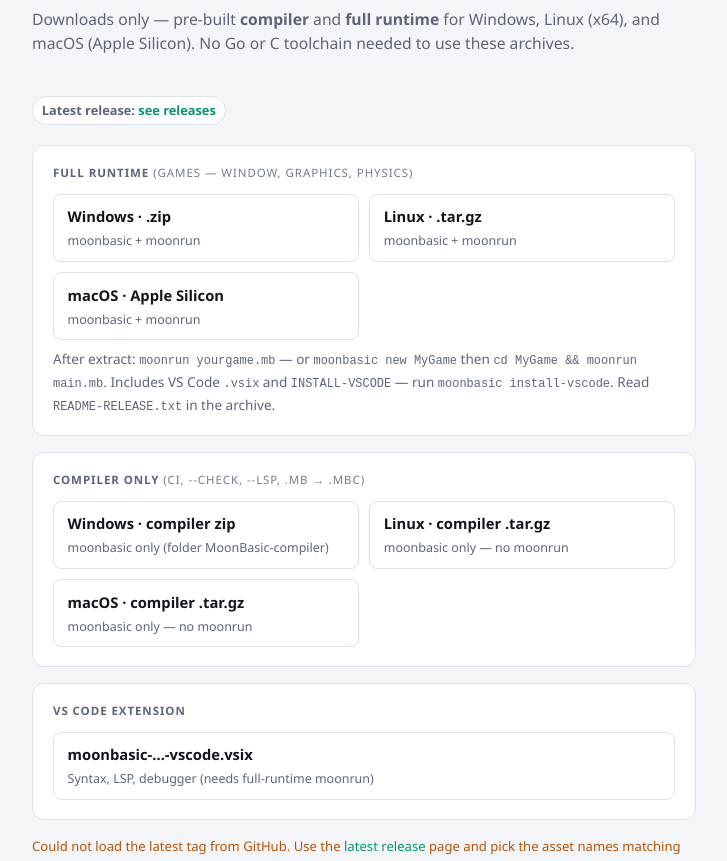
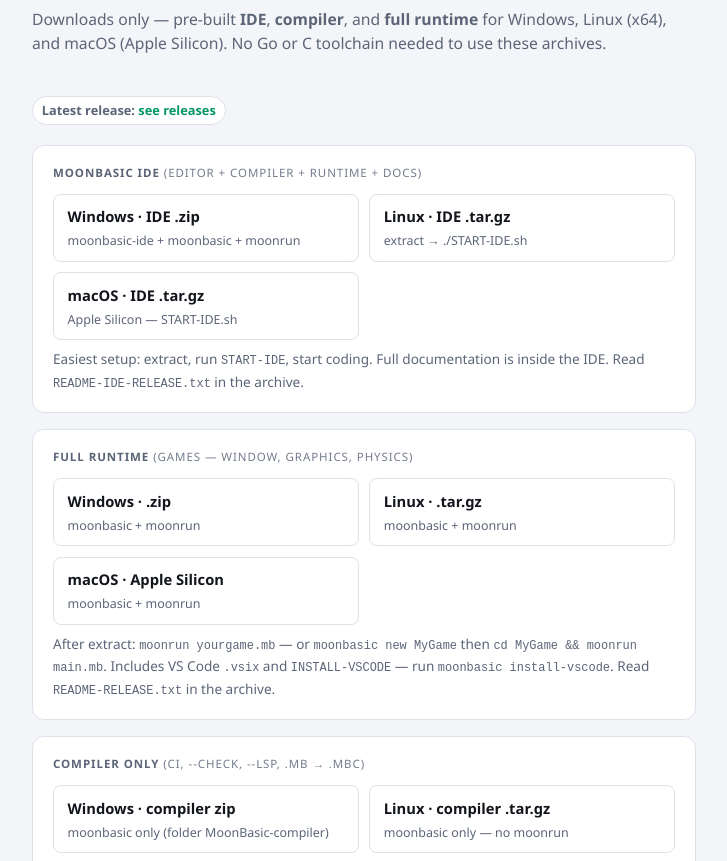
Before and after one commit to CharmingBlaze/moonbasic, a plain HTML site: page docs/downloads/index.html in a window 1280 px wide. Shown: the part 74-935 px from the top of the page, without its empty margins (276-1003 px from the left). Drawn offline with Linux system fonts and the light colour scheme; no server answers.

Commit message:
Release moonBASIC IDE bundles for Windows, Linux, and macOS.
CI builds moonbasic-<tag>-ide-* archives from moonbasic-compiler (IDE + moonbasic + moonrun). Updates README, RELEASES.md, and downloads page.

```diff
--- a/docs/downloads/index.html
+++ b/docs/downloads/index.html
@@ -136,9 +136,28 @@
 <body>
   <div class="wrap">
     <h1>moonBASIC</h1>
-    <p class="tagline">Downloads only — pre-built <strong>compiler</strong> and <strong>full runtime</strong> for Windows, Linux (x64), and macOS (Apple Silicon). No Go or C toolchain needed to use these archives.</p>
+    <p class="tagline">Downloads only — pre-built <strong>IDE</strong>, <strong>compiler</strong>, and <strong>full runtime</strong> for Windows, Linux (x64), and macOS (Apple Silicon). No Go or C toolchain needed to use these archives.</p>
 
     <p class="pill" id="version-pill">Latest release: <strong id="tag">…</strong></p>
+
+    <section>
+      <h2>moonBASIC IDE <span style="font-weight:400;opacity:.85">(editor + compiler + runtime + docs)</span></h2>
+      <div class="grid cols-2">
+        <a class="btn" id="dl-win-ide" href="https://github.com/CharmingBlaze/moonbasic/releases/latest">
+          <span class="label">Windows · IDE .zip</span>
+          <span class="sub">moonbasic-ide + moonbasic + moonrun</span>
+        </a>
+        <a class="btn" id="dl-lin-ide" href="https://github.com/CharmingBlaze/moonbasic/releases/latest">
+          <span class="label">Linux · IDE .tar.gz</span>
+          <span class="sub">extract → ./START-IDE.sh</span>
+        </a>
+        <a class="btn" id="dl-mac-ide" href="https://github.com/CharmingBlaze/moonbasic/releases/latest">
+          <span class="label">macOS · IDE .tar.gz</span>
+          <span class="sub">Apple Silicon — START-IDE.sh</span>
+        </a>
+      </div>
+      <p class="note">Easiest setup: extract, run <code>START-IDE</code>, start coding. Full documentation is inside the IDE. Read <code>README-IDE-RELEASE.txt</code> in the archive.</p>
+    </section>
 
     <section>
       <h2>Full runtime <span style="font-weight:400;opacity:.85">(games — window, graphics, physics)</span></h2>
@@ -195,7 +214,7 @@
         <a class="text" href="https://github.com/CharmingBlaze/moonbasic/releases">All releases</a>
         · <a class="text" href="https://github.com/CharmingBlaze/moonbasic/blob/main/docs/GETTING_STARTED.md">Getting started</a>
         · <a class="text" href="https://github.com/CharmingBlaze/moonbasic/blob/main/docs/COMMANDS.md">Command reference</a>
-        · <a class="text" href="https://github.com/CharmingBlaze/moonbasic">Source repository</a> <span style="color:var(--muted)">(for contributors)</span>
+        · <a class="text" href="https://github.com/CharmingBlaze/moonbasic-compiler">Engine source</a> <span style="color:var(--muted)">(contributors)</span>
       </p>
     </section>
 
@@ -210,6 +229,9 @@
       const tagEl = document.getElementById("tag");
       const errEl = document.getElementById("fetch-err");
       const ids = [
+        ["dl-win-ide", "moonbasic-{tag}-ide-windows-amd64.zip"],
+        ["dl-lin-ide", "moonbasic-{tag}-ide-linux-amd64.tar.gz"],
+        ["dl-mac-ide", "moonbasic-{tag}-ide-macos-arm64.tar.gz"],
         ["dl-win-full", "moonbasic-{tag}-windows-amd64.zip"],
         ["dl-lin-full", "moonbasic-{tag}-linux-amd64.tar.gz"],
         ["dl-mac-full", "moonbasic-{tag}-macos-arm64.tar.gz"],
```
Also changed, not shown: RELEASES.md (+21 -1 lines), .github/workflows/release.yml, README.md.
